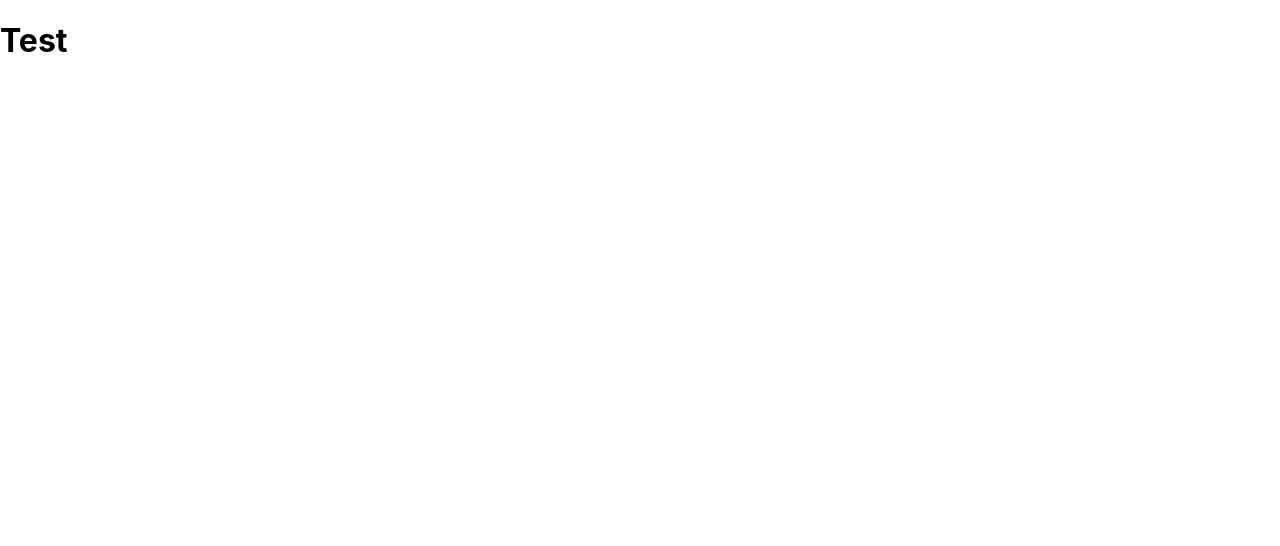
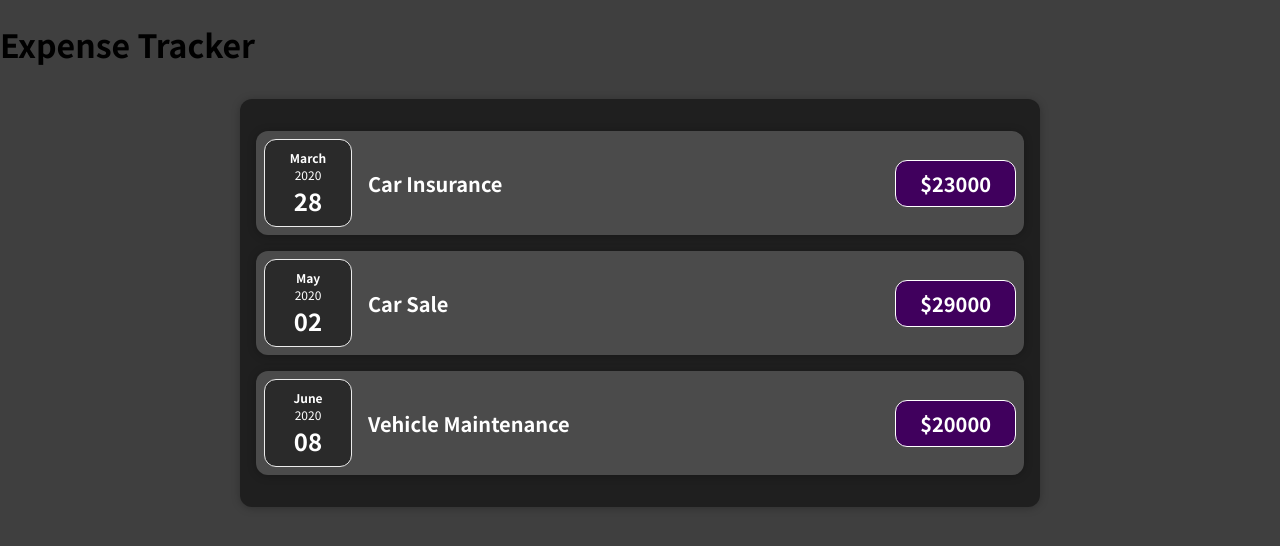
Before and after one commit to Yeshua7dm/class-expenseTracker, a React (Create React App) app: page / in a window 1280 px wide. Shown: the top 546 px of the page. Built offline with nearby package versions, Linux system fonts and the light colour scheme.

Commit message:
create custom components share data using props learnt of the 'card' component added the right styles

```diff
--- a/src/App.js
+++ /dev/null
@@ -1,9 +0,0 @@
-function App() {
-  return (
-    <div className="App">
-      <h1>Test</h1>
-    </div>
-  );
-}
-
-export default App;
--- /dev/null
+++ b/src/App.jsx
@@ -0,0 +1,27 @@
+import Expenses from "./components/Expenses";
+
+function App() {
+  const expenseItems = [
+    {
+      id: "e1",
+      date: new Date(2020, 2, 28),
+      amount: 23000,
+      title: "Car Insurance",
+    },
+    { id: "e2", date: new Date(2020, 4, 2), amount: 29000, title: "Car Sale" },
+    {
+      id: "e3",
+      date: new Date(2020, 5, 8),
+      amount: 20000,
+      title: "Vehicle Maintenance",
+    },
+  ];
+  return (
+    <div className="App">
+      <h1>Expense Tracker</h1>
+      <Expenses items={expenseItems} />
+    </div>
+  );
+}
+
+export default App;
--- /dev/null
+++ b/src/components/Card.jsx
@@ -0,0 +1,7 @@
+import "./styles/Card.css";
+
+const Card = ({ children, className }) => {
+  return <div className={`card ${className}`}>{children}</div>;
+};
+
+export default Card;
--- /dev/null
+++ b/src/components/ExpenseDate.jsx
@@ -0,0 +1,16 @@
+import "./styles/ExpenseDate.css";
+
+const ExpenseDate = ({ date }) => {
+  const month = date.toLocaleString("en-US", { month: "long" });
+  const year = date.getFullYear();
+  const day = date.toLocaleString("en-US", { day: "2-digit" });
+  return (
+    <div className="expense-date">
+      <div className="expense-date__month">{month}</div>
+      <div className="expense-date__year">{year}</div>
+      <div className="expense-date__day">{day}</div>
+    </div>
+  );
+};
+
+export default ExpenseDate;
--- /dev/null
+++ b/src/components/ExpenseItem.jsx
@@ -0,0 +1,17 @@
+import Card from "./Card";
+import "./styles/ExpenseItem.css";
+import ExpenseDate from "./ExpenseDate";
+
+const ExpenseItem = ({ expenseDate, expenseTitle, expenseAmount }) => {
+  return (
+    <Card className="expense-item">
+      <ExpenseDate date={expenseDate} />
+      <div className="expense-item__description">
+        <h2>{expenseTitle}</h2>
+        <div className="expense-item__price">${expenseAmount}</div>
+      </div>
+    </Card>
+  );
+};
+
+export default ExpenseItem;
--- /dev/null
+++ b/src/components/Expenses.jsx
@@ -0,0 +1,20 @@
+import ExpenseItem from "./ExpenseItem";
+import Card from "./Card";
+import "./styles/Expenses.css";
+
+const Expenses = ({ items }) => {
+  return (
+    <Card className="expenses">
+      {items.map(({ id, date, amount, title }) => (
+        <ExpenseItem
+          expenseAmount={amount}
+          expenseDate={date}
+          expenseTitle={title}
+          key={id}
+        />
+      ))}
+    </Card>
+  );
+};
+
+export default Expenses;
--- /dev/null
+++ b/src/components/styles/Card.css
@@ -0,0 +1,4 @@
+.card {
+  border-radius: 12px;
+  box-shadow: 0 1px 8px rgba(0, 0, 0, 0.25);
+}
--- /dev/null
+++ b/src/components/styles/ExpenseDate.css
@@ -0,0 +1,26 @@
+.expense-date {
+  display: flex;
+  flex-direction: column;
+  width: 5.5rem;
+  height: 5.5rem;
+  border: 1px solid #ececec;
+  background-color: #2a2a2a;
+  color: white;
+  border-radius: 12px;
+  align-items: center;
+  justify-content: center;
+}
+
+.expense-date__month {
+  font-size: 0.75rem;
+  font-weight: bold;
+}
+
+.expense-date__year {
+  font-size: 0.75rem;
+}
+
+.expense-date__day {
+  font-size: 1.5rem;
+  font-weight: bold;
+}
--- /dev/null
+++ b/src/components/styles/ExpenseItem.css
@@ -0,0 +1,54 @@
+.expense-item {
+    display: flex;
+    justify-content: space-between;
+    align-items: center;
+    padding: 0.5rem;
+    margin: 1rem 0;
+    background-color: #4b4b4b;
+}
+
+.expense-item__description {
+    display: flex;
+    flex-direction: column;
+    gap: 1rem;
+    align-items: flex-end;
+    flex-flow: column-reverse;
+    justify-content: flex-start;
+    flex: 1;
+}
+
+.expense-item h2 {
+    color: #3a3a3a;
+    font-size: 1rem;
+    flex: 1;
+    margin: 0 1rem;
+    color: white;
+}
+
+.expense-item__price {
+    font-size: 1rem;
+    font-weight: bold;
+    color: white;
+    background-color: #40005d;
+    border: 1px solid white;
+    padding: 0.5rem;
+    border-radius: 12px;
+}
+
+@media (min-width: 580px) {
+    .expense-item__description {
+        flex-direction: row;
+        align-items: center;
+        justify-content: flex-start;
+        flex: 1;
+    }
+
+    .expense-item__description h2 {
+        font-size: 1.25rem;
+    }
+
+    .expense-item__price {
+        font-size: 1.25rem;
+        padding: 0.5rem 1.5rem;
+    }
+}
--- /dev/null
+++ b/src/components/styles/Expenses.css
@@ -0,0 +1,7 @@
+.expenses {
+  padding: 1rem;
+  background-color: rgb(31, 31, 31);
+  margin: 2rem auto;
+  width: 50rem;
+  max-width: 95%;
+}
--- a/src/index.css
+++ b/src/index.css
@@ -1,13 +1,14 @@
+@import url("https://fonts.googleapis.com/css2?family=Noto+Sans+JP:wght@400;700&display=swap");
+
+* {
+  box-sizing: border-box;
+}
+
+html {
+  font-family: "Noto Sans JP", sans-serif;
+}
+
 body {
   margin: 0;
-  font-family: -apple-system, BlinkMacSystemFont, 'Segoe UI', 'Roboto', 'Oxygen',
-    'Ubuntu', 'Cantarell', 'Fira Sans', 'Droid Sans', 'Helvetica Neue',
-    sans-serif;
-  -webkit-font-smoothing: antialiased;
-  -moz-osx-font-smoothing: grayscale;
+  background-color: #3f3f3f;
 }
-
-code {
-  font-family: source-code-pro, Menlo, Monaco, Consolas, 'Courier New',
-    monospace;
-}
```
